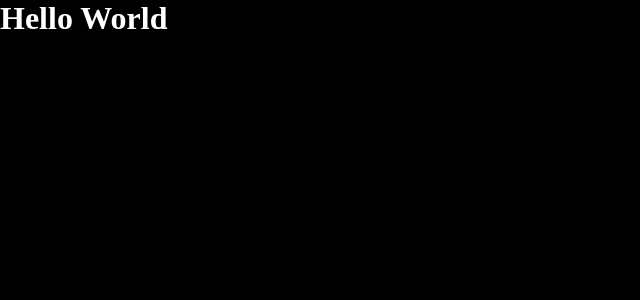
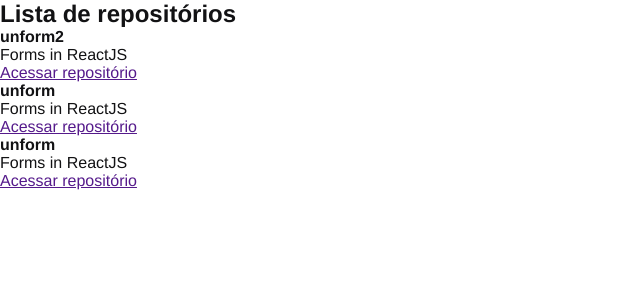
Before and after one commit to tiagoasrodrigues/github-explorer, a React app: page / in a window 1280 px wide. Shown: the top 300 px of the page, without its empty margins (0-640 px from the left). Built offline with nearby package versions, Linux system fonts and the light colour scheme; the HTML template or start-up script is replaced by a standard one.

Commit message:
first React component

```diff
--- a/src/App.jsx
+++ b/src/App.jsx
@@ -1,5 +1,6 @@
+import { RepositoryList } from './components/RepositoryList';
 import './styles/global.scss';
 
 export function App() {
-  return <h1>Hello World</h1>
+  return <RepositoryList />
 }
--- /dev/null
+++ b/src/components/RepositoryList.jsx
@@ -0,0 +1,38 @@
+const repositoryName = 'unform2';
+
+export function RepositoryList() {
+  return (
+    <section className="repository-list">
+      <h1>Lista de repositórios</h1>
+
+      <ul>
+        <li>
+          <strong>{repositoryName}</strong>
+          <p>Forms in ReactJS</p>
+
+          <a href="">
+            Acessar repositório
+          </a>
+        </li>
+
+        <li>
+          <strong>unform</strong>
+          <p>Forms in ReactJS</p>
+
+          <a href="">
+            Acessar repositório
+          </a>
+        </li>
+
+        <li>
+          <strong>unform</strong>
+          <p>Forms in ReactJS</p>
+
+          <a href="">
+            Acessar repositório
+          </a>
+        </li>
+      </ul>
+    </section>
+  )
+}
--- a/src/styles/global.scss
+++ b/src/styles/global.scss
@@ -5,7 +5,6 @@
 }
 
 body {
-  font: Arial, Helvetica,sans-serif;
-  background: black;
-  color: white;
+  font: 16px "Helvetica Neue", Arial, sans-serif;
+  color: #121214
 }
```
